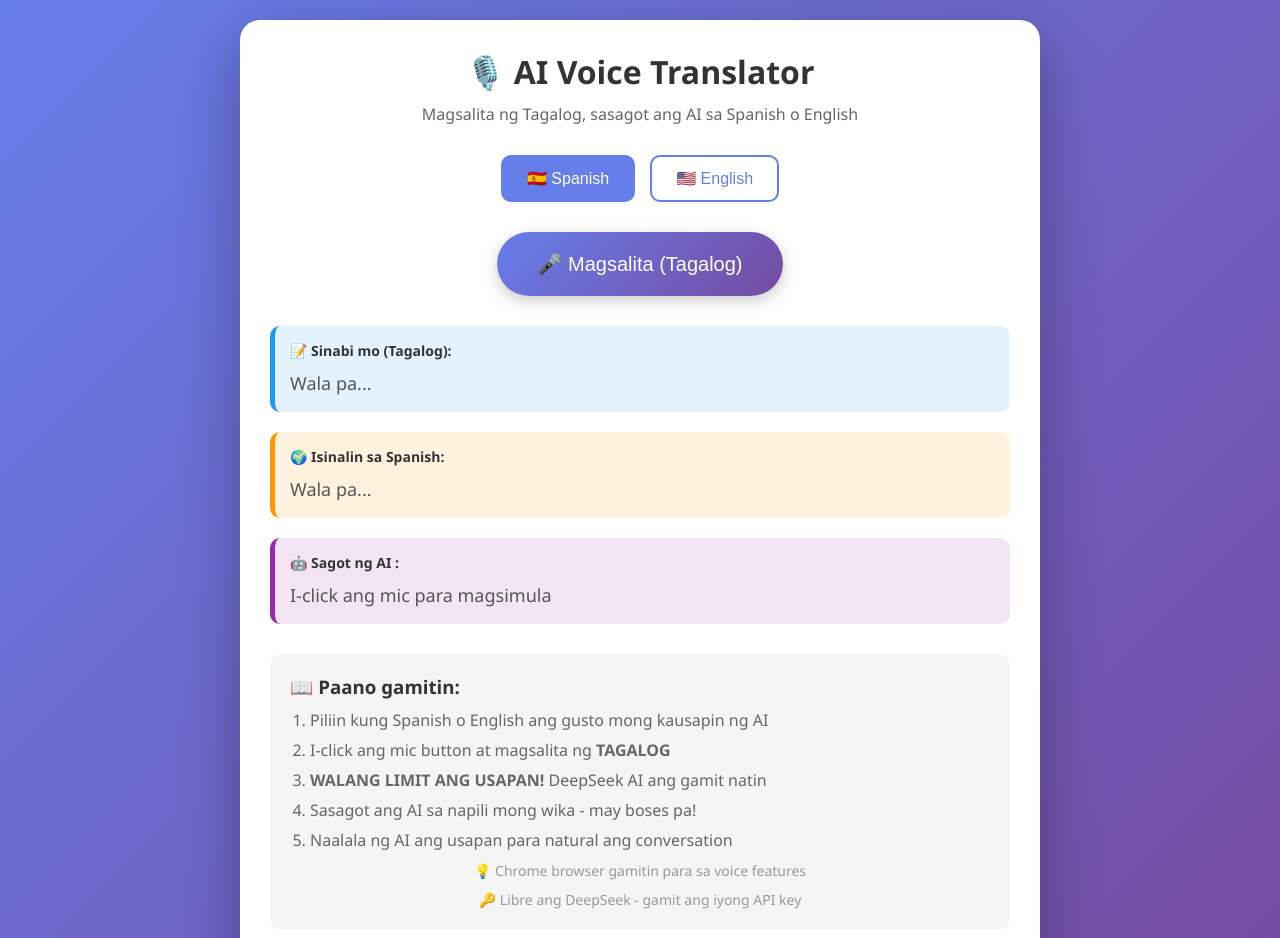
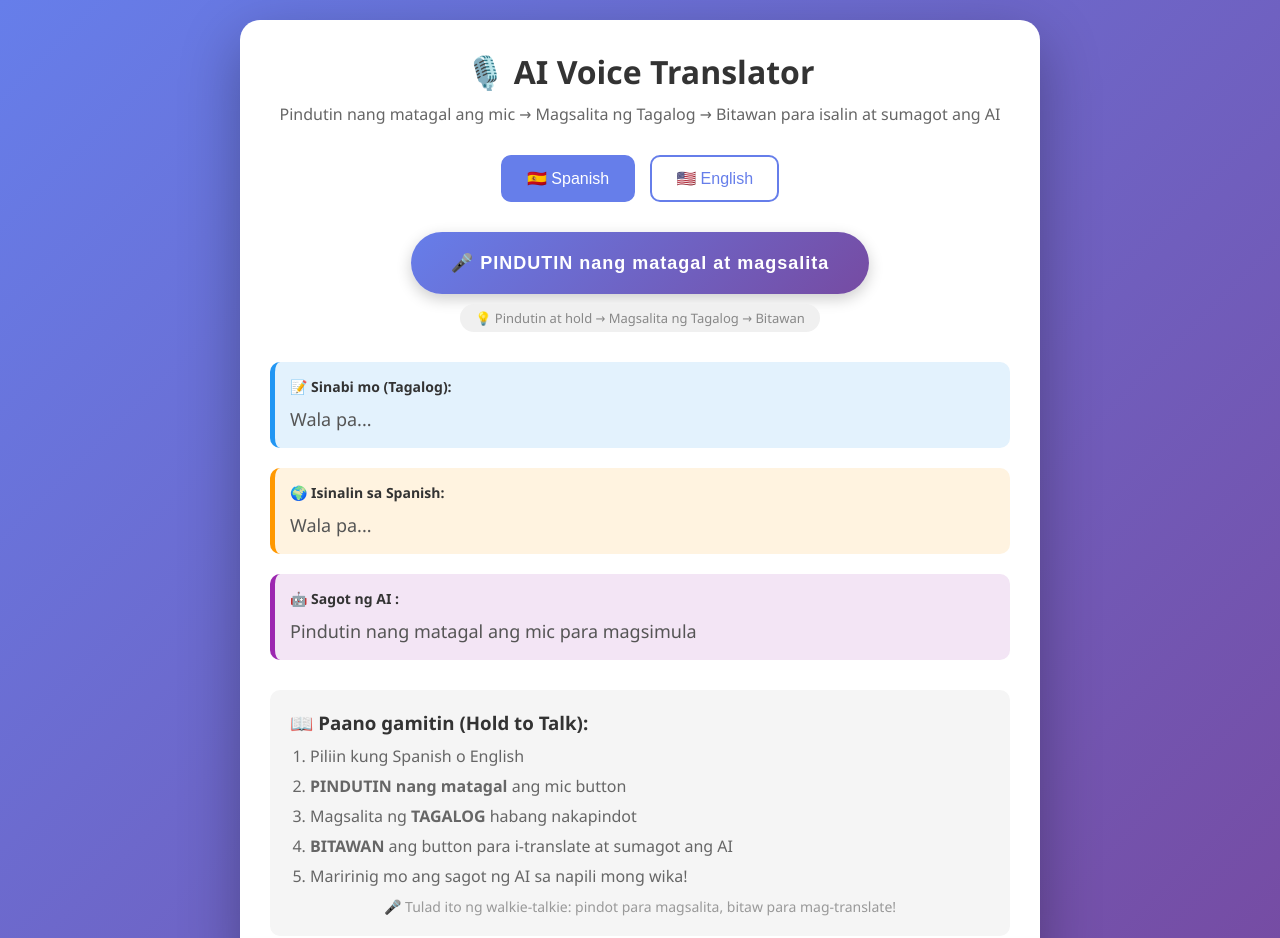
Before and after one commit to reynaldolumbres20-hub/shane, a React (Vite) app: page / in a window 1280 px wide. Shown: the top 938 px of the page. Built offline with nearby package versions, Linux system fonts and the light colour scheme; no server answers; the HTML template or start-up script is replaced by a standard one.

Commit message:
Add hold-to-talk feature with new styles

```diff
--- a/src/App.css
+++ b/src/App.css
@@ -67,11 +67,15 @@ h1 {
 .mic-container {
   text-align: center;
   margin-bottom: 30px;
+  display: flex;
+  flex-direction: column;
+  align-items: center;
+  gap: 10px;
 }
 
 .mic-button {
   padding: 20px 40px;
-  font-size: 20px;
+  font-size: 18px;
   background: linear-gradient(135deg, #667eea 0%, #764ba2 100%);
   color: white;
   border: none;
@@ -79,11 +83,18 @@ h1 {
   cursor: pointer;
   transition: all 0.3s;
   box-shadow: 0 5px 15px rgba(0,0,0,0.2);
+  min-width: 280px;
+  font-weight: bold;
+  letter-spacing: 1px;
 }
 
 .mic-button:hover:not(:disabled) {
   transform: scale(1.05);
   box-shadow: 0 8px 25px rgba(0,0,0,0.3);
+}
+
+.mic-button:active {
+  transform: scale(0.98);
 }
 
 .mic-button.listening {
@@ -94,6 +105,18 @@ h1 {
 .mic-button:disabled {
   opacity: 0.7;
   cursor: not-allowed;
+  background: linear-gradient(135deg, #999 0%, #666 100%);
+  animation: thinking 1s infinite;
+}
+
+.mic-hint {
+  text-align: center;
+  font-size: 13px;
+  color: #888;
+  background: #f0f0f0;
+  display: inline-block;
+  padding: 5px 15px;
+  border-radius: 20px;
 }
 
 @keyframes pulse {
@@ -106,6 +129,12 @@ h1 {
   100% {
     transform: scale(1);
   }
+}
+
+@keyframes thinking {
+  0% { opacity: 0.6; }
+  50% { opacity: 1; }
+  100% { opacity: 0.6; }
 }
 
 .messages {
@@ -200,9 +229,18 @@ h1 {
   .mic-button {
     padding: 15px 30px;
     font-size: 16px;
+    min-width: 240px;
   }
 
   .message-text {
     font-size: 16px;
   }
+
+  .mic-hint {
+    font-size: 11px;
+  }
+
+  .mic-button:active {
+    transform: scale(0.96);
+  }
 }
--- a/src/App.jsx
+++ b/src/App.jsx
@@ -1,8 +1,5 @@
-import React, { useState } from 'react';
+import React, { useState, useRef } from 'react';
 import './App.css';
-
-// DEEPSEEK API KEY - Ipasok mo ang iyong API key dito
-const DEEPSEEK_API_KEY = "sk-428130307ade4e22bd2b44db21124da7";
 
 function App() {
   const [language, setLanguage] = useState('spanish');
@@ -14,25 +11,29 @@ function App() {
   const [isThinking, setIsThinking] = useState(false);
   const [conversationHistory, setConversationHistory] = useState([]);
 
-  // Translation gamit ang MyMemory API (libre)
+  const recognitionRef = useRef(null);
+  const pressTimerRef = useRef(null);
+
+  const DEEPSEEK_API_KEY = import.meta.env.VITE_DEEPSEEK_API_KEY || "sk-428130307ade4e22bd2b44db21124da7";
+
+  // Translation
   const translateText = async (text, targetLang) => {
     try {
       const response = await fetch(
         `https://api.mymemory.translated.net/get?q=${encodeURIComponent(text)}&langpair=tl|${targetLang}`
       );
       const data = await response.json();
-      return data.responseData.translatedText;
+      return data.responseData?.translatedText || text;
     } catch (error) {
       console.error('Translation error:', error);
       return text;
     }
   };
 
-  // DeepSeek AI - Walang limit sa usapan!
-  const getDeepSeekResponse = async (userText, targetLang, history) => {
+  // DeepSeek AI
+  const getDeepSeekResponse = async (userText, targetLang) => {
     try {
       setIsThinking(true);
-
       const languageName = targetLang === 'spanish' ? 'Spanish' : 'English';
 
       const response = await fetch('https://api.deepseek.com/v1/chat/completions', {
@@ -46,12 +47,11 @@ function App() {
           messages: [
             {
               role: 'system',
-              content: `You are a friendly, conversational AI assistant. The user speaks Tagalog but you must respond ONLY in ${languageName}. Keep responses short (1-2 sentences only), natural, and engaging. Ask follow-up questions to keep the conversation going. Be a good friend!`
+              content: `You are a friendly AI assistant. Respond ONLY in ${languageName}. Keep responses short (1-2 sentences). Be natural and engaging.`
             },
-            ...history.slice(-5),
             {
               role: 'user',
-              content: `The user just said in Tagalog: "${userText}". Please respond in ${languageName} naturally.`
+              content: `User said in Tagalog: "${userText}". Respond in ${languageName}:`
             }
           ],
           max_tokens: 100,
@@ -60,77 +60,111 @@ function App() {
       });
 
       const data = await response.json();
-      return data.choices[0].message.content;
+      return data.choices?.[0]?.message?.content || "Sorry, I couldn't process that.";
     } catch (error) {
-      console.error('DeepSeek Error:', error);
+      console.error('AI Error:', error);
       return targetLang === 'spanish'
-        ? "Lo siento, tengo un problema técnico. ¿Puedes repetir?"
-        : "Sorry, I'm having technical issues. Can you repeat?";
+        ? "Lo siento, error técnico. ¿Puedes repetir?"
+        : "Sorry, technical error. Can you repeat?";
     } finally {
       setIsThinking(false);
     }
   };
 
-  // Voice recognition (Tagalog)
-  const startListening = () => {
-    if (!('webkitSpeechRecognition' in window)) {
-      alert('Sorry, hindi supported ng browser mo. Gumamit ng Chrome!');
+  // Start recording (pindot nang matagal)
+  const startRecording = () => {
+    // Request microphone permission
+    navigator.mediaDevices.getUserMedia({ audio: true })
+      .then(() => {
+        const SpeechRecognition = window.webkitSpeechRecognition || window.SpeechRecognition;
+        if (!SpeechRecognition) {
+          alert('Voice recognition not supported. Use Chrome browser!');
           return;
         }
 
+        const recognition = new SpeechRecognition();
+        recognition.lang = 'tl-PH';
+        recognition.continuous = true; // Para tuloy-tuloy ang recording
+        recognition.interimResults = true; // Para makita ang sinasabi habang nagsasalita
+
+        let finalTranscript = '';
+
+        recognition.onresult = (event) => {
+          // Kunin ang kasalukuyang sinasabi
+          let interimTranscript = '';
+          for (let i = event.resultIndex; i < event.results.length; i++) {
+            const transcript = event.results[i][0].transcript;
+            if (event.results[i].isFinal) {
+              finalTranscript += transcript;
+            } else {
+              interimTranscript += transcript;
+            }
+          }
+          // Ipakita ang kasalukuyang sinasabi (interim)
+          setUserMessage(finalTranscript + interimTranscript);
+        };
+
+        recognition.onerror = (event) => {
+          console.error('Recognition error:', event.error);
+        };
+
+        recognition.start();
+        recognitionRef.current = recognition;
         setIsListening(true);
-    const recognition = new window.webkitSpeechRecognition();
-    recognition.lang = 'tl-PH';
-    recognition.continuous = false;
-    recognition.interimResults = false;
+        setUserMessage('🎤 Nakikinig...');
+      })
+      .catch(err => {
+        console.error('Mic permission denied:', err);
+        alert('Please allow microphone access!');
+      });
+  };
 
-    recognition.onresult = async (event) => {
-      const tagalogText = event.results[0][0].transcript;
-      setUserMessage(tagalogText);
+  // Stop recording at i-process (binitawan ang pindot)
+  const stopRecordingAndProcess = async () => {
+    if (recognitionRef.current) {
+      recognitionRef.current.stop();
+      recognitionRef.current = null;
+    }
+
     setIsListening(false);
 
+    const finalMessage = userMessage.replace('🎤 Nakikinig...', '').trim();
+    if (!finalMessage) {
+      setUserMessage('Walang narinig. Pindutin nang matagal ang mic at magsalita.');
+      return;
+    }
+
+    setUserMessage(finalMessage);
+
+    // Process the recorded message
     const targetLang = language === 'spanish' ? 'es' : 'en';
-      const translated = await translateText(tagalogText, targetLang);
+    const translated = await translateText(finalMessage, targetLang);
     setTranslatedMessage(translated);
 
-      const aiResponse = await getDeepSeekResponse(tagalogText, language, conversationHistory);
+    const aiResponse = await getDeepSeekResponse(finalMessage, language);
     setAiReply(aiResponse);
 
     setConversationHistory(prev => [
       ...prev,
-        { role: 'user', content: tagalogText },
+      { role: 'user', content: finalMessage },
       { role: 'assistant', content: aiResponse }
     ]);
 
     speakText(aiResponse, language);
   };
 
-    recognition.onerror = (event) => {
-      console.error('Error:', event.error);
-      setIsListening(false);
-      alert('May error sa microphone. Payagan ang mic access sa browser!');
-    };
+  // Text to Speech
+  const speakText = (text, lang) => {
+    if (!('speechSynthesis' in window)) return;
 
-    recognition.start();
-  };
-
-  // Text to Speech (boses ng AI)
-  const speakText = (text, lang) => {
-    if (!('speechSynthesis' in window)) {
-      return;
-    }
-
+    window.speechSynthesis.cancel();
     setIsSpeaking(true);
     const speech = new SpeechSynthesisUtterance();
     speech.text = text;
     speech.lang = lang === 'spanish' ? 'es-ES' : 'en-US';
     speech.rate = 0.9;
     speech.pitch = 1.0;
-
-    speech.onend = () => {
-      setIsSpeaking(false);
-    };
-
+    speech.onend = () => setIsSpeaking(false);
     window.speechSynthesis.speak(speech);
   };
 
@@ -138,19 +172,13 @@ function App() {
     <div className="App">
       <div className="container">
         <h1>🎙️ AI Voice Translator</h1>
-        <p className="subtitle">Magsalita ng Tagalog, sasagot ang AI sa Spanish o English</p>
+        <p className="subtitle">Pindutin nang matagal ang mic → Magsalita ng Tagalog → Bitawan para isalin at sumagot ang AI</p>
 
         <div className="language-selector">
-          <button
-            className={language === 'spanish' ? 'active' : ''}
-            onClick={() => setLanguage('spanish')}
-          >
+          <button className={language === 'spanish' ? 'active' : ''} onClick={() => setLanguage('spanish')}>
             🇪🇸 Spanish
           </button>
-          <button
-            className={language === 'english' ? 'active' : ''}
-            onClick={() => setLanguage('english')}
-          >
+          <button className={language === 'english' ? 'active' : ''} onClick={() => setLanguage('english')}>
             🇺🇸 English
           </button>
         </div>
@@ -158,11 +186,15 @@ function App() {
         <div className="mic-container">
           <button
             className={`mic-button ${isListening ? 'listening' : ''}`}
-            onClick={startListening}
-            disabled={isListening || isThinking}
+            onMouseDown={startRecording}
+            onMouseUp={stopRecordingAndProcess}
+            onTouchStart={startRecording}
+            onTouchEnd={stopRecordingAndProcess}
+            disabled={isThinking}
           >
-            {isListening ? '🔴 Nakikinig...' : isThinking ? '🤔 Nag-iisip ang AI...' : '🎤 Magsalita (Tagalog)'}
+            {isListening ? '🔴 Nagsasalita ka... (bitawan para isalin)' : isThinking ? '🤖 Nag-iisip ang AI...' : '🎤 PINDUTIN nang matagal at magsalita'}
           </button>
+          <p className="mic-hint">💡 Pindutin at hold → Magsalita ng Tagalog → Bitawan</p>
         </div>
 
         <div className="messages">
@@ -172,31 +204,26 @@ function App() {
           </div>
 
           <div className="message-card translated">
-            <div className="message-label">
-              🌍 Isinalin sa {language === 'spanish' ? 'Spanish' : 'English'}:
-            </div>
+            <div className="message-label">🌍 Isinalin sa {language === 'spanish' ? 'Spanish' : 'English'}:</div>
             <div className="message-text">{translatedMessage || 'Wala pa...'}</div>
           </div>
 
           <div className="message-card ai">
-            <div className="message-label">
-              🤖 Sagot ng AI {isSpeaking && '(nagsasalita...)'}:
-            </div>
-            <div className="message-text">{aiReply || 'I-click ang mic para magsimula'}</div>
+            <div className="message-label">🤖 Sagot ng AI {isSpeaking && '(nagsasalita...)'}:</div>
+            <div className="message-text">{aiReply || 'Pindutin nang matagal ang mic para magsimula'}</div>
           </div>
         </div>
 
         <div className="instructions">
-          <h3>📖 Paano gamitin:</h3>
+          <h3>📖 Paano gamitin (Hold to Talk):</h3>
           <ol>
-            <li>Piliin kung Spanish o English ang gusto mong kausapin ng AI</li>
-            <li>I-click ang mic button at magsalita ng <strong>TAGALOG</strong></li>
-            <li><strong>WALANG LIMIT ANG USAPAN!</strong> DeepSeek AI ang gamit natin</li>
-            <li>Sasagot ang AI sa napili mong wika - may boses pa!</li>
-            <li>Naalala ng AI ang usapan para natural ang conversation</li>
+            <li>Piliin kung Spanish o English</li>
+            <li><strong>PINDUTIN nang matagal</strong> ang mic button</li>
+            <li>Magsalita ng <strong>TAGALOG</strong> habang nakapindot</li>
+            <li><strong>BITAWAN</strong> ang button para i-translate at sumagot ang AI</li>
+            <li>Maririnig mo ang sagot ng AI sa napili mong wika!</li>
           </ol>
-          <p className="note">💡 Chrome browser gamitin para sa voice features</p>
-          <p className="note">🔑 Libre ang DeepSeek - gamit ang iyong API key</p>
+          <p className="note">🎤 Tulad ito ng walkie-talkie: pindot para magsalita, bitaw para mag-translate!</p>
         </div>
       </div>
     </div>
```
Lines whose indentation alone changed are shown as unchanged.
